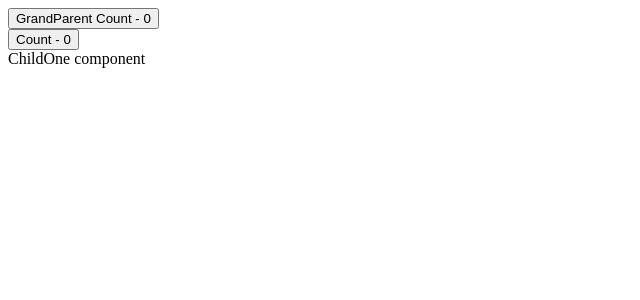
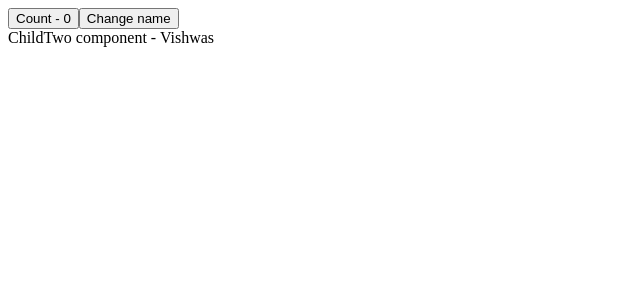
Before and after one commit to SaqibSattar/react-render, a React (Vite) app: page / in a window 1280 px wide. Shown: the top 300 px of the page, without its empty margins (0-640 px from the left). Built offline with nearby package versions, Linux system fonts and the light colour scheme.

Commit message:
React memo

```diff
--- a/src/App.jsx
+++ b/src/App.jsx
@@ -8,6 +8,7 @@
 import { ParentOne } from "./components/Optimization/ParentOne.jsx";
 import { ChildOne } from "./components/Optimization/ChildOne.jsx";
 import { GrandParent } from "./components/Optimization/GrandParent.jsx";
+import { ParentTwo } from "./components/Optimization/ParentTwo.jsx";
 
 function App() {
   return (
@@ -19,8 +20,9 @@
       <Parent />
       <ParentOne>
         <ChildOne />
-      </ParentOne> */}
-      <GrandParent />
+      </ParentOne>
+      <GrandParent /> */}
+      <ParentTwo />
     </>
   );
 }
--- /dev/null
+++ b/src/components/Optimization/ChildTwo.jsx
@@ -0,0 +1,8 @@
+import React from 'react'
+
+export const ChildTwo = ({ name }) => {
+  console.log('ChildTwo Render')
+  return <div>ChildTwo component - {name}</div>
+}
+
+export const MemoizedChildTwo = React.memo(ChildTwo)
--- /dev/null
+++ b/src/components/Optimization/ParentTwo.jsx
@@ -0,0 +1,17 @@
+import React, { useState } from 'react'
+import { ChildTwo, MemoizedChildTwo } from './ChildTwo'
+
+export const ParentTwo = () => {
+  const [count, setCount] = useState(0)
+  const [name, setName] = useState('Vishwas')
+
+  console.log('ParentTwo Render')
+  return (
+    <div>
+      <button onClick={() => setCount(c => c + 1)}>Count - {count}</button>
+      <button onClick={() => setName('Codevolution')}>Change name</button>
+      {/* <ChildTwo name={name} /> */}
+      <MemoizedChildTwo name={name} />
+    </div>
+  )
+}
```
